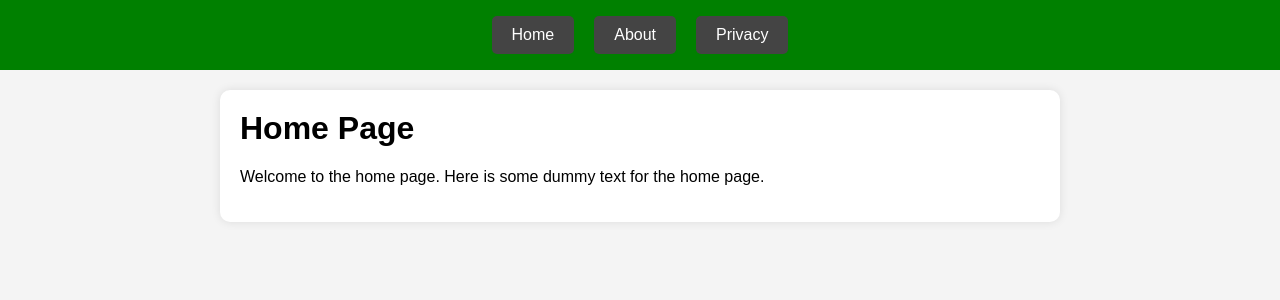
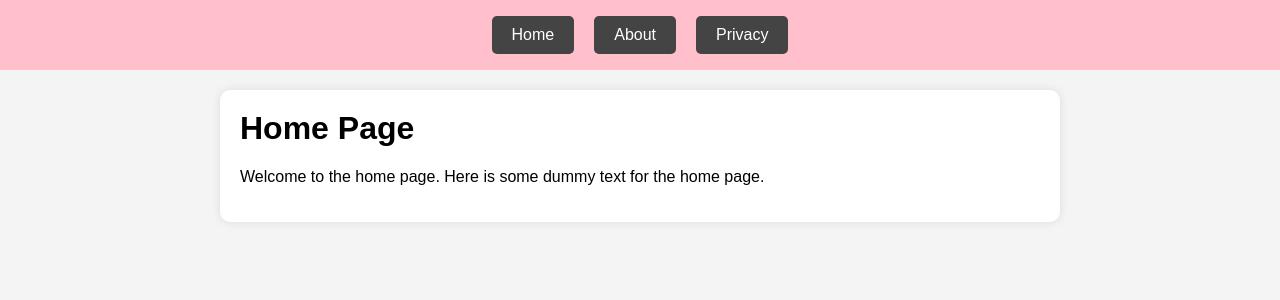
Before and after one commit to Naresh724/Python-Flask-WebApp, a Flask app: page / in a window 1280 px wide. Shown: the top 300 px of the page. Run offline with Flask 3, Linux system fonts and the light colour scheme.

Commit message:
Update styles.css

```diff
--- a/static/styles.css
+++ b/static/styles.css
@@ -9,7 +9,7 @@ body {
 }
 
 .nav {
-    background-color: Green;
+    background-color: Pink;
     width: 100%;
     padding: 1rem;
     display: flex;
```
